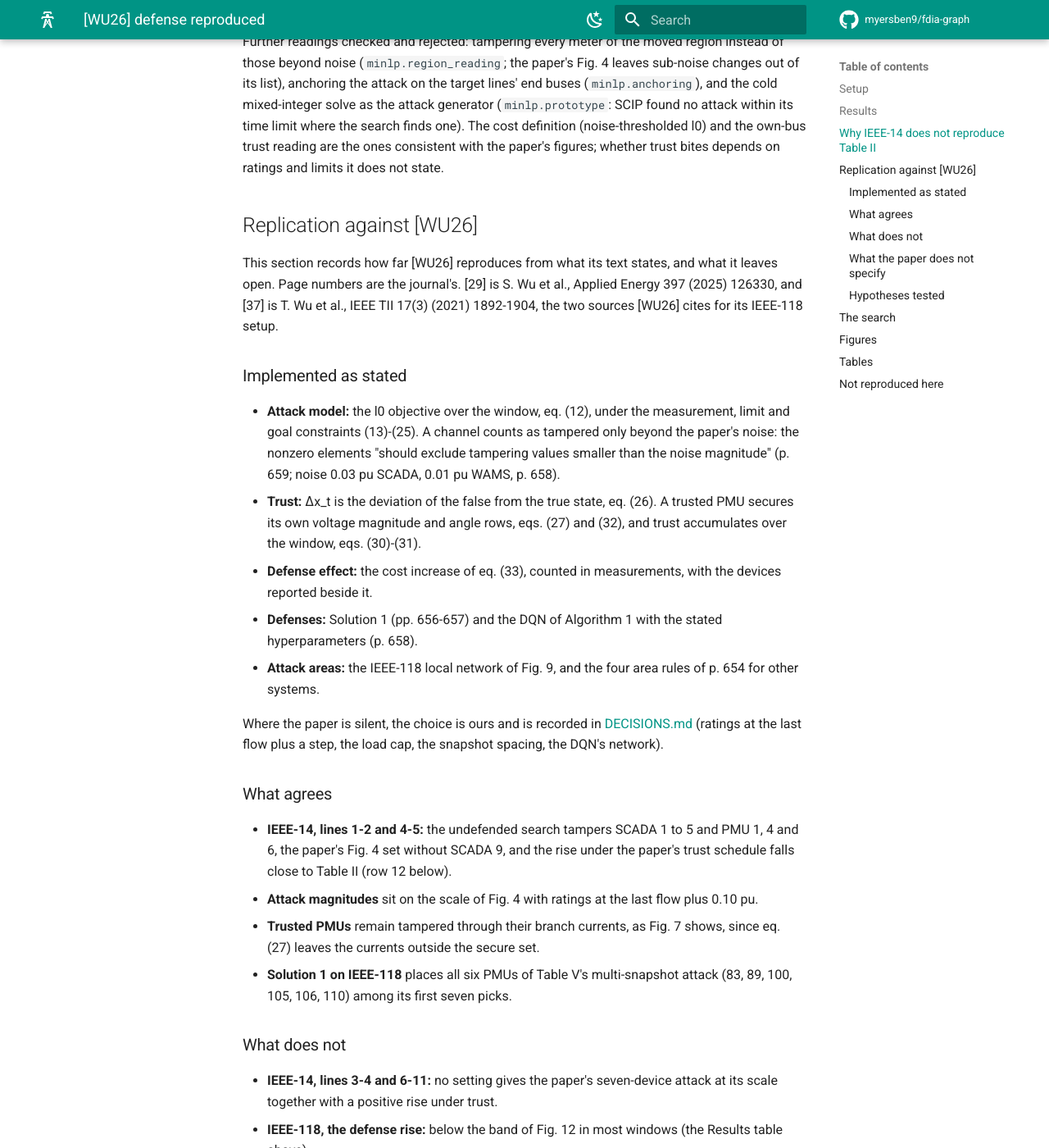
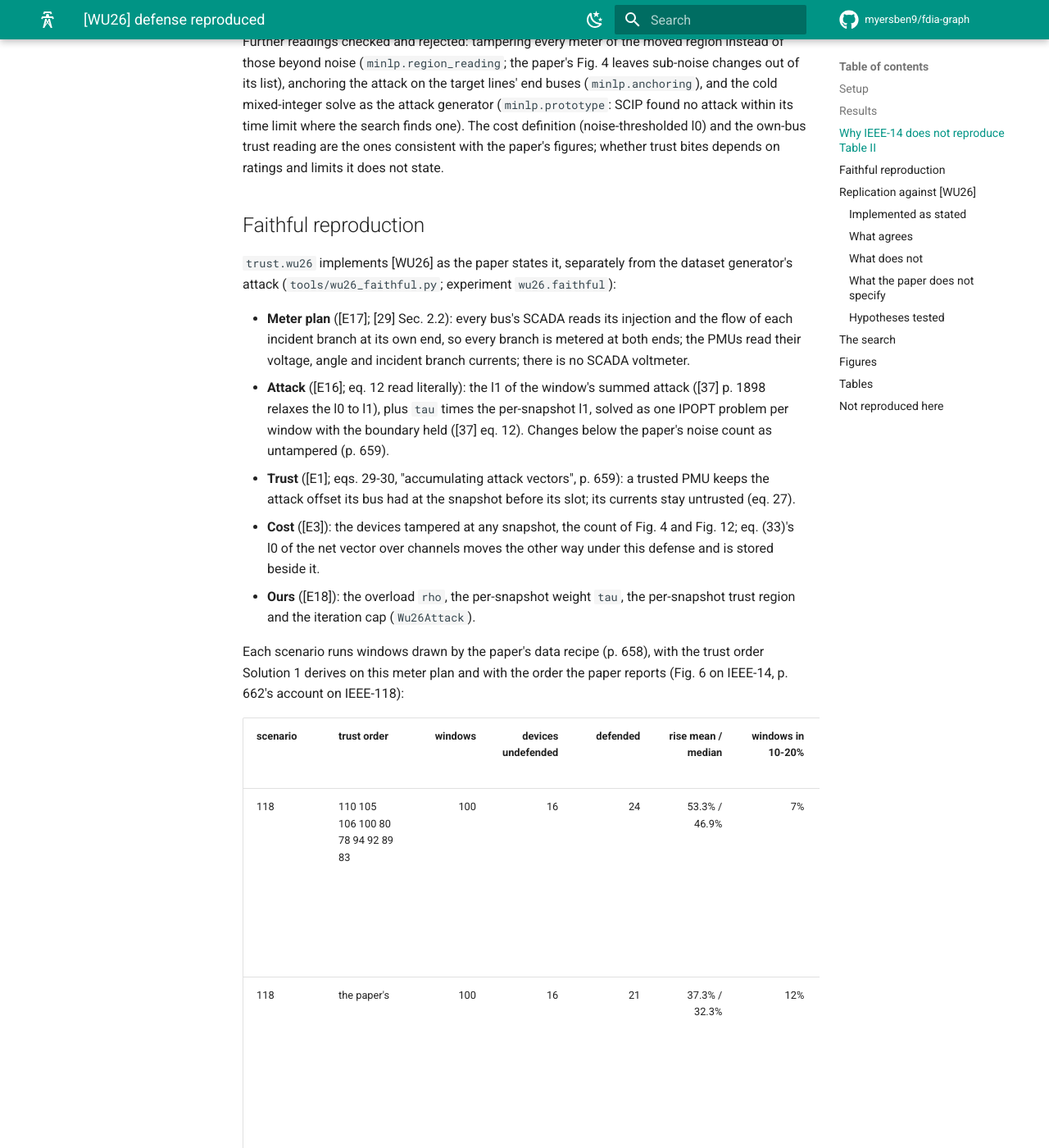
Before and after one commit to myersben9/fdia-graph, an MkDocs documentation site: the page built from docs/wu26/README.md, in a window 1280 px wide and 1400 px high, scrolled down 3101 px. Shown: the whole window at 82% size. Built offline with MkDocs 1.6.1 and Material for MkDocs 9.7.7, drawn with Linux system fonts in a browser that asks for light colours; comment, search, counter and statistics services are not loaded; the version menu is left out; some of the changed text lies outside the part shown.

Commit message:
WU26 faithful reproduction: IEEE-118 at the paper's scale and both IEEE-14 scenarios in the results store

```diff
--- a/docs/wu26/README.md
+++ b/docs/wu26/README.md
@@ -85,6 +85,49 @@ solve as the attack generator (`minlp.prototype`: SCIP found no attack within it
 search finds one). The cost definition (noise-thresholded l0) and the own-bus trust reading are the ones
 consistent with the paper's figures; whether trust bites depends on ratings and limits it does not state.
 
+## Faithful reproduction
+
+`trust.wu26` implements [WU26] as the paper states it, separately from the dataset generator's attack
+(`tools/wu26_faithful.py`; experiment `wu26.faithful`):
+
+- **Meter plan** ([E17]; [29] Sec. 2.2): every bus's SCADA reads its injection and the flow of each
+  incident branch at its own end, so every branch is metered at both ends; the PMUs read their voltage,
+  angle and incident branch currents; there is no SCADA voltmeter.
+- **Attack** ([E16]; eq. 12 read literally): the l1 of the window's summed attack ([37] p. 1898
+  relaxes the l0 to l1), plus `tau` times the per-snapshot l1, solved as one IPOPT problem per window
+  with the boundary held ([37] eq. 12). Changes below the paper's noise count as untampered (p. 659).
+- **Trust** ([E1]; eqs. 29-30, "accumulating attack vectors", p. 659): a trusted PMU keeps the attack
+  offset its bus had at the snapshot before its slot; its currents stay untrusted (eq. 27).
+- **Cost** ([E3]): the devices tampered at any snapshot, the count of Fig. 4 and Fig. 12; eq. (33)'s l0
+  of the net vector over channels moves the other way under this defense and is stored beside it.
+- **Ours** ([E18]): the overload `rho`, the per-snapshot weight `tau`, the per-snapshot trust region and
+  the iteration cap (`Wu26Attack`).
+
+Each scenario runs windows drawn by the paper's data recipe (p. 658), with the trust order Solution 1
+derives on this meter plan and with the order the paper reports (Fig. 6 on IEEE-14, p. 662's account on
+IEEE-118):
+
+<!-- results: wu26.faithful -->
+| scenario | trust order | windows | devices undefended | defended | rise mean / median | windows in 10-20% | new devices | overlap SCADA / PMU | largest change (pu) | [WU26] |
+|---|---|---:|---:|---:|---:|---:|---:|---:|---:|---:|
+| 118 | 110 105 106 100 80 78 94 92 89 83 | 100 | 16 | 24 | 53.3% / 46.9% | 7% | 9.3 | 0.47 / 0.42 | 0.35 | Fig. 12: 16.4% mean, mostly 10% to 20%; mostly 3 to 5 new devices; Table V: 15 devices |
+| 118 | the paper's | 100 | 16 | 21 | 37.3% / 32.3% | 12% | 7.3 | 0.47 / 0.42 | 0.35 | Fig. 12: 16.4% mean, mostly 10% to 20%; mostly 3 to 5 new devices; Table V: 15 devices |
+| 14-1 | 1 4 6 13 | 20 | 10 | 10 | 3.0% / 0.0% | 10% | 0.3 | 0.71 / 0.67 | 0.21 | Table II: 25.6% / 23.9%; new SCADA 1, 9, 13; Fig. 4: 7 devices, 0.22 pu |
+| 14-1 | the paper's | 20 | 10 | 10 | 3.0% / 0.0% | 10% | 0.3 | 0.71 / 0.67 | 0.21 | Table II: 25.6% / 23.9%; new SCADA 1, 9, 13; Fig. 4: 7 devices, 0.22 pu |
+| 14-2 | 1 4 13 6 | 20 | 12 | 13 | 8.2% / 8.3% | 5% | 1.1 | 0.42 / 0.75 | 0.20 | Table II: 35.2% / 27.0%; new SCADA 7, 11-14; Fig. 4: 9 devices, 0.17 pu |
+| 14-2 | the paper's | 20 | 12 | 12 | 0.4% / 0.0% | 0% | 0.1 | 0.42 / 0.75 | 0.20 | Table II: 35.2% / 27.0%; new SCADA 7, 11-14; Fig. 4: 9 devices, 0.17 pu |
+<!-- /results -->
+
+What this shows:
+
+- **The attack's mechanism reproduces.** The summed-window objective is what spreads the attack across
+  the area the way Fig. 4 and Table V show; minimizing each snapshot's attack instead keeps it sparse.
+  On IEEE-14 scenario 1 Solution 1 derives the paper's own trust order (Fig. 6).
+- **The defense's size does not.** On IEEE-118 the rise in tampered devices and the new devices run well
+  above Fig. 12's band, for both trust orders; on IEEE-14 trust barely raises the cost, well below Table
+  II. The size of the rise depends on how far the solver spreads the attack before and after trust,
+  which the paper's unstated ratings and solver settings decide (the hypotheses below).
+
 ## Replication against [WU26]
 
 This section records how far [WU26] reproduces from what its text states, and what it leaves open.
@@ -97,11 +140,12 @@ T. Wu et al., IEEE TII 17(3) (2021) 1892-1904, the two sources [WU26] cites for
   constraints (13)-(25). A channel counts as tampered only beyond the paper's noise: the nonzero
   elements "should exclude tampering values smaller than the noise magnitude" (p. 659; noise 0.03 pu
   SCADA, 0.01 pu WAMS, p. 658).
-- **Trust:** Δx_t is the deviation of the false from the true state, eq. (26). A trusted PMU secures its
-  own voltage magnitude and angle rows, eqs. (27) and (32), and trust accumulates over the window,
-  eqs. (30)-(31).
-- **Defense effect:** the cost increase of eq. (33), counted in measurements, with the devices reported
-  beside it.
+- **Trust:** a trusted PMU secures its own voltage magnitude and angle rows, eqs. (27) and (32), and
+  trust accumulates over the window, eqs. (30)-(31). The search's reproduction pins them at the true
+  state; the faithful one (above) keeps the offset the bus had before its slot, the incremental
+  reading of eqs. (29)-(30) that two independent builds found the defense needs.
+- **Defense effect:** the search's reproduction counts eq. (33)'s measurements; the faithful one counts
+  the devices tampered at any snapshot, the count Fig. 12 plots.
 - **Defenses:** Solution 1 (pp. 656-657) and the DQN of Algorithm 1 with the stated hyperparameters
   (p. 658).
 - **Attack areas:** the IEEE-118 local network of Fig. 9, and the four area rules of p. 654 for other
```
Also changed, not shown: 2 other files.
